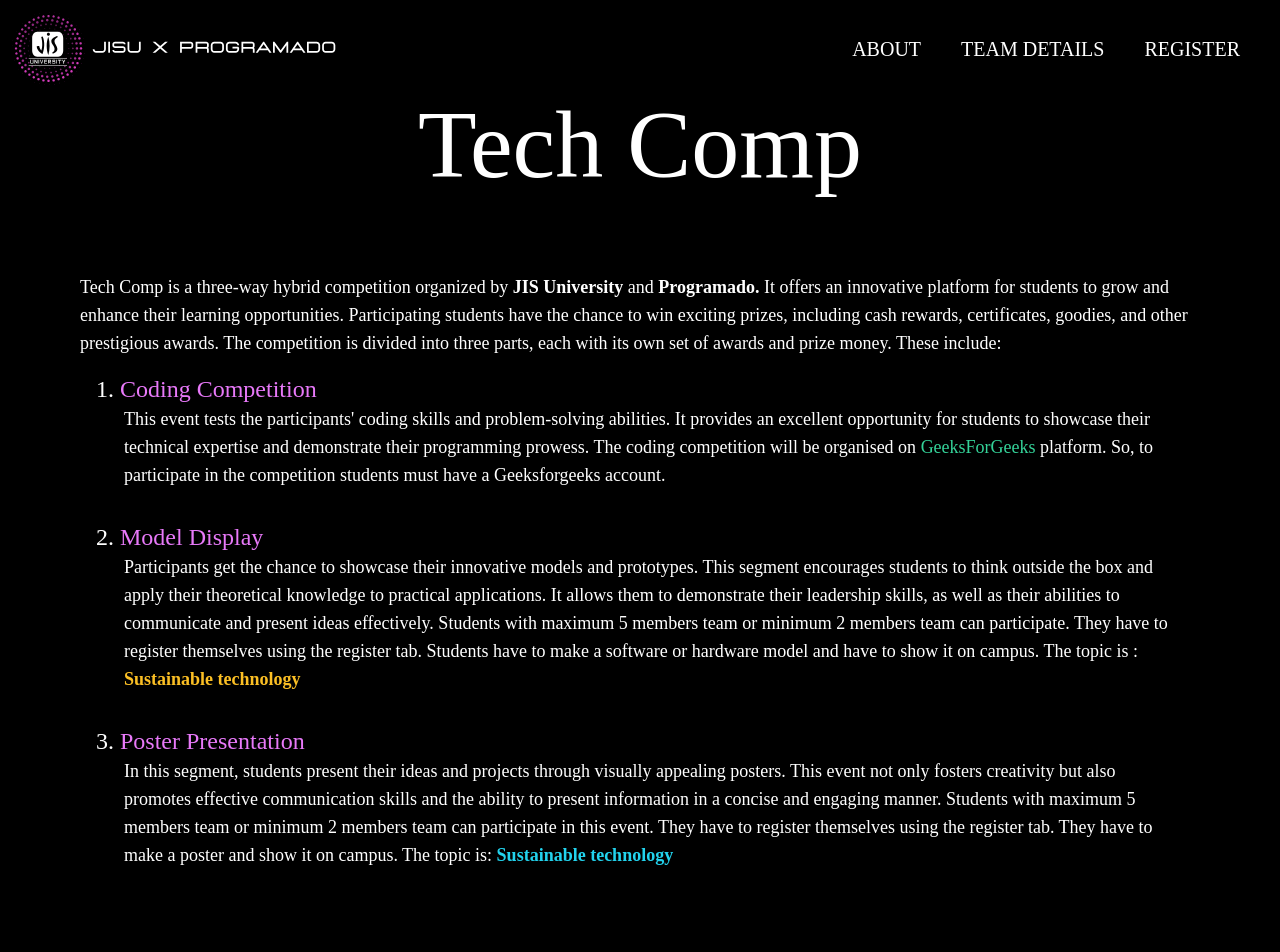
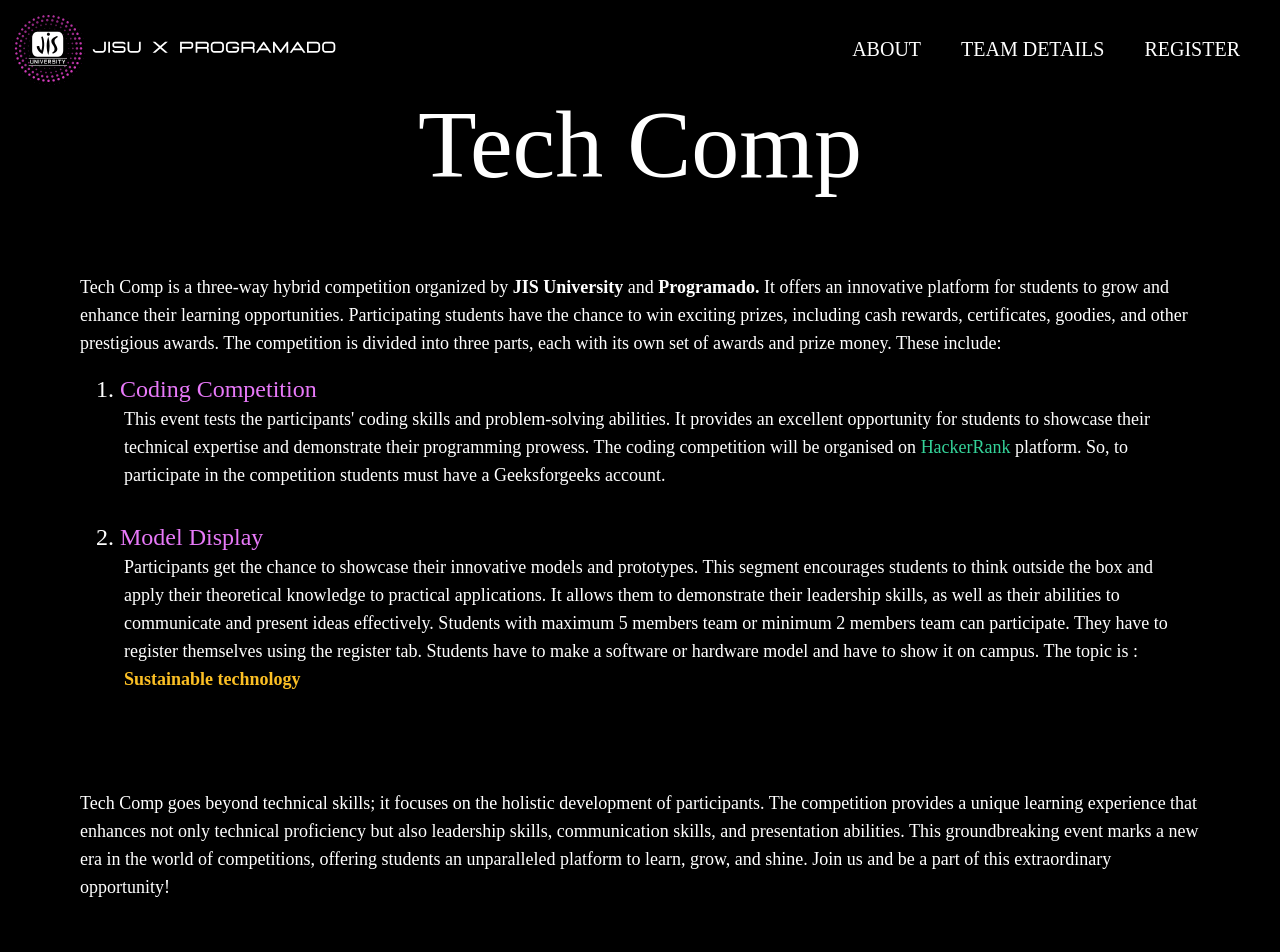
Before and after one commit to wriddhi/tech-comp, a Next.js app: page /about in a window 1280 px wide. Shown: the top 952 px of the page. After the commit the page ends 901 px from the top, so only its background shows below. Built offline with nearby package versions, Linux system fonts and the light colour scheme; a web font is replaced by a local one.

Commit message:
Removed poster

```diff
--- a/src/app/about/page.tsx
+++ b/src/app/about/page.tsx
@@ -8,8 +8,8 @@
           abilities. It provides an excellent opportunity for students to
           showcase their technical expertise and demonstrate their programming
           prowess. The coding competition will be organised on{" "}
-          <a className="text-emerald-400" href="https://geeksforgeeks.org/">
-            GeeksForGeeks
+          <a target="_blank" className="text-emerald-400" href="https://hackerrank.com">
+            HackerRank
           </a>{" "}
           platform. So, to participate in the competition students must have a
           Geeksforgeeks account.
@@ -33,21 +33,21 @@
         </>
       ),
     },
-    {
-      title: "Poster Presentation",
-      description: (
-        <>
-          In this segment, students present their ideas and projects through
-          visually appealing posters. This event not only fosters creativity but
-          also promotes effective communication skills and the ability to
-          present information in a concise and engaging manner. Students with
-          maximum 5 members team or minimum 2 members team can participate in
-          this event. They have to register themselves using the register tab.
-          They have to make a poster and show it on campus. The topic is:
-          <b className="text-cyan-400"> Sustainable technology</b>
-        </>
-      ),
-    },
+    // {
+    //   title: "Poster Presentation",
+    //   description: (
+    //     <>
+    //       In this segment, students present their ideas and projects through
+    //       visually appealing posters. This event not only fosters creativity but
+    //       also promotes effective communication skills and the ability to
+    //       present information in a concise and engaging manner. Students with
+    //       maximum 5 members team or minimum 2 members team can participate in
+    //       this event. They have to register themselves using the register tab.
+    //       They have to make a poster and show it on campus. The topic is:
+    //       <b className="text-cyan-400"> Sustainable technology</b>
+    //     </>
+    //   ),
+    // },
   ];
 
   return (
--- a/src/app/api/register/route.ts
+++ b/src/app/api/register/route.ts
@@ -34,14 +34,13 @@
 
   // User is joining a team
   if (action === "join") {
-
     // Check if team exists
     const { data, error } = await supabase
       .from("teams")
       .select("*")
       .eq("name", team);
 
-      // Return error if team search is unsuccessful
+    // Return error if team search is unsuccessful
     if (error) {
       return NextResponse.json({
         message: "There was some problem joining the team",
@@ -56,6 +55,12 @@
     // Return error if team is full
     if (data[0].members?.length == 5) {
       return NextResponse.json({ message: "Team is full" });
+    }
+
+    if (data[0].members.includes(body.id)) {
+      return NextResponse.json({
+        message: "You are already a member of this team",
+      });
     }
 
     // User does not exist yet,
--- a/src/app/register/page.tsx
+++ b/src/app/register/page.tsx
@@ -15,7 +15,7 @@
         {category}
       </h3>
       <p className="text-lg">{description}</p>
-      <a className="bg-white text-black font-bold p-2 rounded-lg" href={href}>Register Now &gt;</a>
+      <a target={href[0] == "/" ? "_self" : "_blank" } className="bg-white text-black font-bold p-2 rounded-lg" href={href}>Register Now &gt;</a>
     </div>
   );
 }
@@ -24,11 +24,11 @@
 export default function Register() {
 
   const events: Event[] = [
-    {
-      category: "Poster Presentation",
-      description: "Present your research on a poster to a panel of judges",
-      href: "/register/poster",
-    },
+    // {
+    //   category: "Poster Presentation",
+    //   description: "Present your research on a poster to a panel of judges",
+    //   href: "/register/poster",
+    // },
     {
       category: "Model Display",
       description: "Display your model to a panel of judges",
@@ -44,7 +44,7 @@
   return (
     <main className="w-full flex flex-col justify-center items-center">
       <h1 className="text-8xl font-bruno capitalize">Register</h1>
-      <section className="grid grid-cols-3 gap-10 w-5/6 mx-auto my-20">
+      <section className="grid grid-cols-2 gap-10 w-5/6 mx-auto my-20">
         {events.map((event) => (
           <EventCard key={event.category} {...event} />
         ))}
--- a/src/app/team-details/page.tsx
+++ b/src/app/team-details/page.tsx
@@ -15,9 +15,9 @@
   const [teams, setTeams] = useState<Team[]>([]);
   const [search, setSearch] = useState<string>("");
 
-  const filteredTeams = teams.filter((team) =>
+  const filteredTeams = teams ? teams.filter((team) =>
     team.name.toLowerCase().startsWith(search.toLowerCase())
-  );
+  ) : [];
 
   useEffect(() => {
     fetch("/api/teams")
@@ -33,7 +33,7 @@
           onChange={(e) => setSearch(e.target.value)}
           type="search"
           placeholder="Search"
-          className="bg-slate-900 text-white rounded-lg p-4 outline outline-1 focus:outline-2 w-5/6 mx-auto"
+          className="bg-white/10 text-white rounded-lg p-4 outline outline-1 focus:outline-2 w-5/6 mx-auto"
           value={search}
         />
         <table className="my-10 rounded-2xl overflow-hidden outline outline-1 w-5/6 mx-auto">
@@ -47,6 +47,9 @@
               </th>
               <th className="border border-black bg-white text-black px-4 py-2">
                 Members
+              </th>
+              <th className="border border-black bg-white text-black px-4 py-2">
+                Category
               </th>
             </tr>
           </thead>
@@ -66,6 +69,9 @@
                   <td className="border border-white border-solid px-4 py-2">
                     {team.members.length}/5
                   </td>
+                  <td className="border border-white border-solid px-4 py-2">
+                    {team.category}
+                  </td>
                 </tr>
               ))
             ) : (
```
